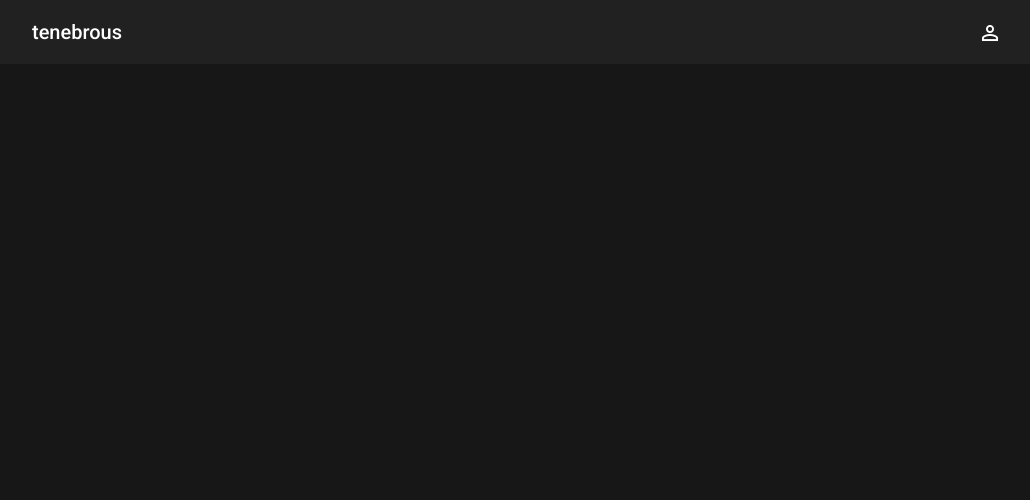
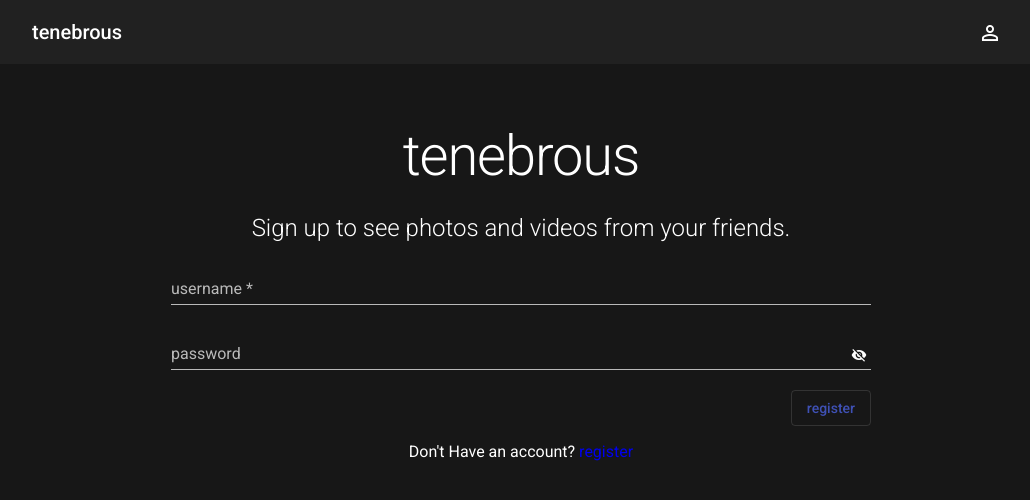
Before and after one commit to ThukuWakogi/tenebrous-face, an Angular app: page /login in a window 1280 px wide. Before the commit this address led to /. Shown: the top 500 px of the page, without its empty margins (119-1149 px from the left). Built offline with nearby package versions, Linux system fonts and the light colour scheme.

Commit message:
Complete login ui

```diff
--- a/src/app/app-routing.module.ts
+++ b/src/app/app-routing.module.ts
@@ -1,6 +1,7 @@
 import { NgModule } from '@angular/core';
 import { Routes, RouterModule } from '@angular/router';
 import { RegisterComponent } from './components/register/register.component';
+import { LoginComponent } from './components/login/login.component';
 import { HomeComponent } from './components/home/home.component';
 import { ProfileComponent } from './components/profile/profile.component';
 
@@ -8,7 +9,8 @@ import { ProfileComponent } from './components/profile/profile.component';
 const routes: Routes = [
   { path: '', component: HomeComponent },
   { path: 'user/:username', component: ProfileComponent },
-  { path: 'register', component: RegisterComponent }
+  { path: 'register', component: RegisterComponent },
+  { path: 'login', component: LoginComponent }
 ];
 
 @NgModule({
--- a/src/app/components/login/login.component.html
+++ b/src/app/components/login/login.component.html
@@ -1 +1,28 @@
-<p>login works!</p>
+<div style="text-align: center;" class="cstm-auth-component">
+    <h1 class="mat-display-3 cstm-font-weight-100">tenebrous</h1>
+    <h6 class="mat-h1 cstm-font-weight-100">Sign up to see photos and videos from your friends.</h6>
+    <form action="">
+        <mat-form-field class="cstm-full-width">
+            <input matInput placeholder="username" [formControl]="usernameFormControl">
+            <mat-error *ngIf="usernameFormControl.hasError('required')">
+              username is required
+            </mat-error>
+          </mat-form-field>
+          <mat-form-field class="cstm-full-width">
+            <input matInput placeholder="password" [type]="showPassword ? 'text' : 'password'">
+            <button
+              mat-icon-button
+              matSuffix
+              (click)="showPassword = !showPassword"
+              [attr.aria-label]="'Hide password'"
+            >
+              <mat-icon>{{ showPassword ? 'visibility_on' : 'visibility_off' }}</mat-icon>
+            </button>
+            <mat-error *ngIf="passwordFormControl.hasError('required')">
+              password is required
+            </mat-error>
+          </mat-form-field>
+      <button mat-stroked-button color="primary">register</button>
+    </form>
+    <p>Don't Have an account? <a [routerLink]="['/register']">register</a></p>
+  </div>
--- a/src/app/components/login/login.component.scss
+++ b/src/app/components/login/login.component.scss
@@ -0,0 +1,18 @@
+.cstm-auth-component {
+  max-width: 700px;
+  margin: 0px auto;
+  padding: 16px;
+  h1 {
+    margin: 27px 0 28px 0px;
+  }
+  form {
+    display: flex;
+    flex-direction: column;
+    button {
+      align-self: flex-end;
+    }
+  }
+  a {
+    text-decoration: none;
+  }
+}
--- a/src/app/components/login/login.component.ts
+++ b/src/app/components/login/login.component.ts
@@ -1,4 +1,5 @@
-import { Component, OnInit } from '@angular/core';
+import { Component, OnInit } from '@angular/core'
+import { FormControl, Validators } from '@angular/forms'
 
 @Component({
   selector: 'app-login',
@@ -6,6 +7,9 @@ import { Component, OnInit } from '@angular/core';
   styleUrls: ['./login.component.scss']
 })
 export class LoginComponent implements OnInit {
+  showPassword = false
+  usernameFormControl =  new FormControl('', [Validators.required])
+  passwordFormControl =  new FormControl('', [Validators.required])
 
   constructor() { }
 
--- a/src/app/components/register/register.component.html
+++ b/src/app/components/register/register.component.html
@@ -1,4 +1,4 @@
-<div style="text-align: center;" class="cstm-register-component">
+<div style="text-align: center;" class="cstm-auth-component">
   <h1 class="mat-display-3 cstm-font-weight-100">tenebrous</h1>
   <h6 class="mat-h1 cstm-font-weight-100">Sign up to see photos and videos from your friends.</h6>
   <form action="">
@@ -12,9 +12,9 @@
       </mat-error>
     </mat-form-field>
     <mat-form-field class="cstm-full-width">
-      <input matInput placeholder="full name" [formControl]="fullnameFormControl">
-      <mat-error *ngIf="fullnameFormControl.hasError('required')">
-        fullname is required
+      <input matInput placeholder="username" [formControl]="usernameFormControl">
+      <mat-error *ngIf="usernameFormControl.hasError('required')">
+        username is required
       </mat-error>
     </mat-form-field>
     <mat-form-field class="cstm-full-width">
@@ -31,21 +31,7 @@
         password is required
       </mat-error>
     </mat-form-field>
-    <mat-form-field class="cstm-full-width">
-      <input matInput placeholder="confirm password" [type]="showPassword ? 'text' : 'password'">
-      <button
-        mat-icon-button
-        matSuffix
-        (click)="showPassword = !showPassword"
-        [attr.aria-label]="'Hide password'"
-      >
-        <mat-icon>{{ showPassword ? 'visibility_on' : 'visibility_off' }}</mat-icon>
-      </button>
-      <mat-error *ngIf="confirmPasswordFormControl.hasError('required')">
-          password is required
-        </mat-error>
-    </mat-form-field>
     <button mat-stroked-button color="primary">register</button>
   </form>
-  <p>Have an account? <a href="#">login</a></p>
+  <p>Have an account? <a [routerLink]="['/login']">login</a></p>
 </div>
--- a/src/app/components/register/register.component.scss
+++ b/src/app/components/register/register.component.scss
@@ -1,4 +1,4 @@
-.cstm-register-component {
+.cstm-auth-component {
   max-width: 700px;
   margin: 0px auto;
   padding: 16px;
--- a/src/app/components/register/register.component.ts
+++ b/src/app/components/register/register.component.ts
@@ -9,9 +9,8 @@ import { FormControl, Validators } from '@angular/forms'
 export class RegisterComponent implements OnInit {
   showPassword = false
   emailFormControl = new FormControl('', [Validators.required, Validators.email])
-  fullnameFormControl =  new FormControl('', [Validators.required])
+  usernameFormControl =  new FormControl('', [Validators.required])
   passwordFormControl =  new FormControl('', [Validators.required])
-  confirmPasswordFormControl =  new FormControl('', [Validators.required])
 
   constructor() { }
 
```
